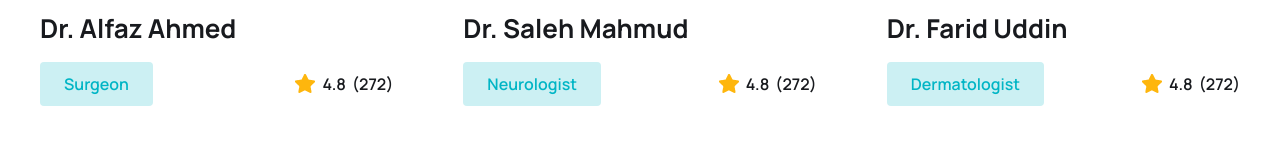
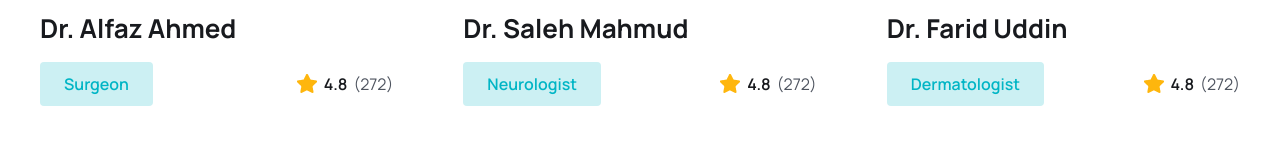
Before and after one commit to aroraadivya/Mern-Stack-Medicare, a React (Vite) app in the folder frontend/: page / in a window 1280 px wide. Shown: the part 4465-4625 px from the top of the page. Built offline with nearby package versions, Linux system fonts and the light colour scheme.

Commit message:
Update total rating display style in DoctorCard component

```diff
--- a/frontend/src/components/Doctors/DoctorCard.jsx
+++ b/frontend/src/components/Doctors/DoctorCard.jsx
@@ -26,7 +26,7 @@ const DoctorCard = ({doctor}) => {
           <span className='flex items-center gap-[6px] text-[14px] leading-6 lg:text-[16px] leading-7 font-semibold text-headingColor'>
             <img src={starIcon} alt=''/>{avgRating}
           </span>
-          <span className='flex items-center gap-[6px] text-[14px] leading-6 lg:text-[16px] leading-7 font-semibold text-headingColor'>({totalRating})</span>
+          <span className='flex items-center gap-[6px] text-[14px] leading-6 lg:text-[16px] leading-7 font-[400] text-textColor'>({totalRating})</span>
         </div>
       </div>
     </div>
```
